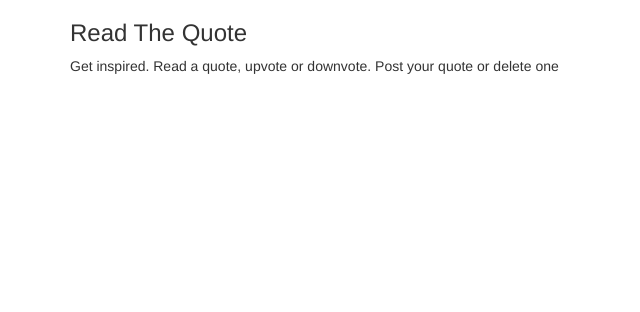
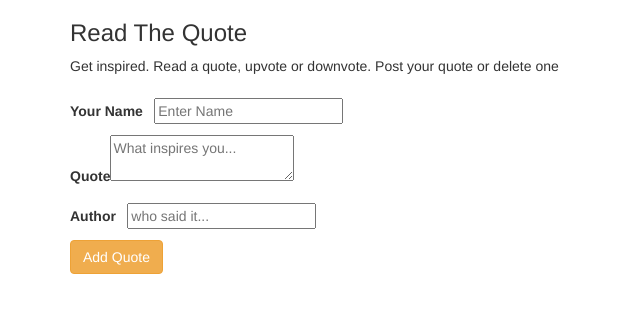
Before and after one commit to COdingaorg/ReadTheQuote, an Angular app: page / in a window 1280 px wide. Shown: the top 312 px of the page, without its empty margins (0-640 px from the left). Built offline with nearby package versions, Linux system fonts and the light colour scheme.

Commit message:
adds quote form

```diff
--- a/src/app/app.component.html
+++ b/src/app/app.component.html
@@ -11,7 +11,9 @@
   <div class="container">
     <h3>{{title}}</h3>
     <p>{{titleDescription}}</p>
-
+    <div id="appBody">
+      <app-quote-form></app-quote-form>
+    </div>
   </div>
 </body>
 </html>
--- a/src/app/app.module.ts
+++ b/src/app/app.module.ts
@@ -4,10 +4,12 @@ import { FormsModule } from '@angular/forms';
 
 import { AppRoutingModule } from './app-routing.module';
 import { AppComponent } from './app.component';
+import { QuoteFormComponent } from './quote-form/quote-form.component';
 
 @NgModule({
   declarations: [
-    AppComponent
+    AppComponent,
+    QuoteFormComponent
   ],
   imports: [
     BrowserModule,
--- /dev/null
+++ b/src/app/quote-form/quote-form.component.css
@@ -0,0 +1,6 @@
+input{
+  margin: 1%;
+  text-align: left;
+  position: relative;
+  right: 0;
+}
--- /dev/null
+++ b/src/app/quote-form/quote-form.component.html
@@ -0,0 +1,14 @@
+<div id='quoteForm'>
+  <form>
+    <label for="userName">Your Name</label>
+    <input type="text" id="userName" name="userName" placeholder="Enter Name"><br>
+
+    <label for="quote">Quote</label>
+    <textarea type="text" id="quote" name="quote" placeholder="What inspires you..."></textarea><br>
+
+    <label for="author">Author</label>
+    <input type="text" id="author" name="author" placeholder="who said it..."><br>
+
+    <button type="submit" class="btn btn-warning">Add Quote</button>
+  </form>
+</div>
--- /dev/null
+++ b/src/app/quote-form/quote-form.component.ts
@@ -0,0 +1,15 @@
+import { Component, OnInit } from '@angular/core';
+
+@Component({
+  selector: 'app-quote-form',
+  templateUrl: './quote-form.component.html',
+  styleUrls: ['./quote-form.component.css']
+})
+export class QuoteFormComponent implements OnInit {
+
+  constructor() { }
+
+  ngOnInit(): void {
+  }
+
+}
```
Also changed, not shown: 1 other file (tests, documents, lock files or other folders).
